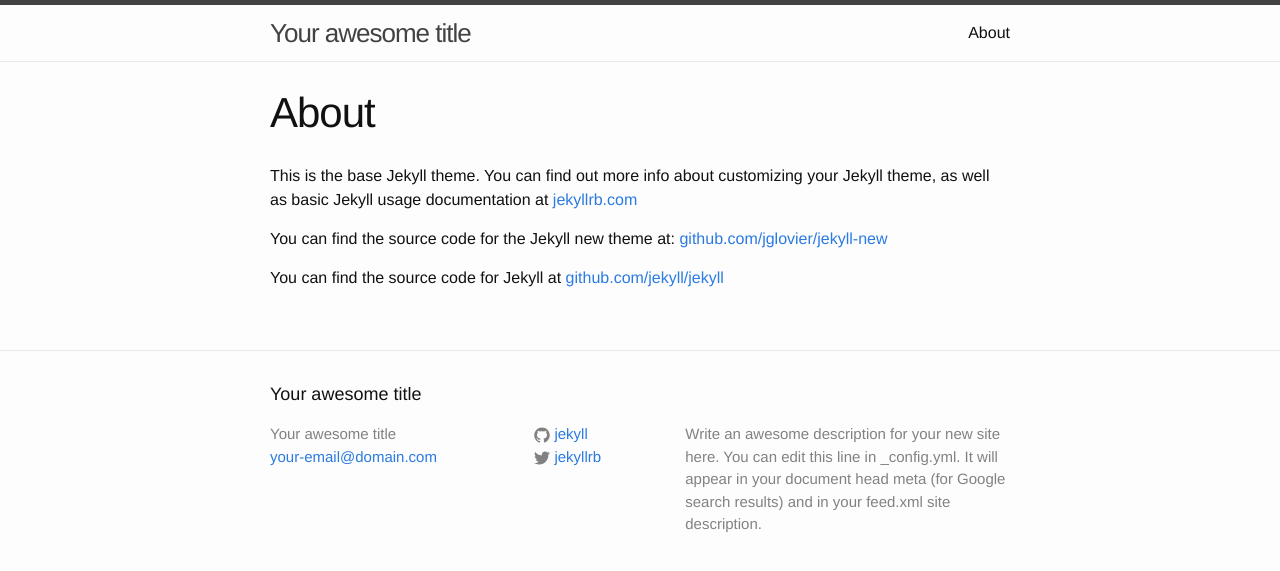
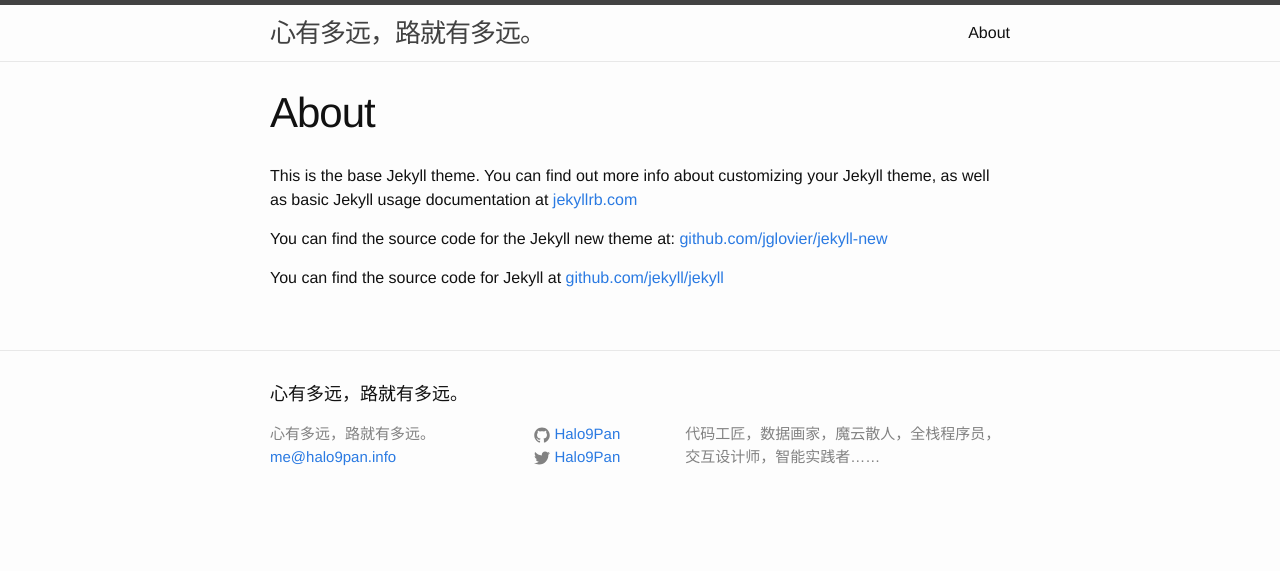
Before and after one commit to Halo9Pan/blog, a Jekyll site: the page built from about.md, in a window 1280 px wide. Shown: the top 571 px of the page. Built offline with Jekyll 4.4.1, drawn with Linux system fonts in a browser that asks for light colours.

```diff
--- a/_config.yml
+++ b/_config.yml
@@ -1,14 +1,12 @@
 # Site settings
-title: Your awesome title
-email: your-email@domain.com
+title: 心有多远，路就有多远。
+email: me@halo9pan.info
 description: > # this means to ignore newlines until "baseurl:"
-  Write an awesome description for your new site here. You can edit this
-  line in _config.yml. It will appear in your document head meta (for
-  Google search results) and in your feed.xml site description.
+  代码工匠，数据画家，魔云散人，全栈程序员，交互设计师，智能实践者……
 baseurl: "" # the subpath of your site, e.g. /blog/
-url: "http://yourdomain.com" # the base hostname & protocol for your site
-twitter_username: jekyllrb
-github_username:  jekyll
+url: "http://blog.halo9pan.info" # the base hostname & protocol for your site
+twitter_username: Halo9Pan
+github_username:  Halo9Pan
 
 # Build settings
 markdown: kramdown
```
Also changed, not shown: index.html (+13 -62 lines).
